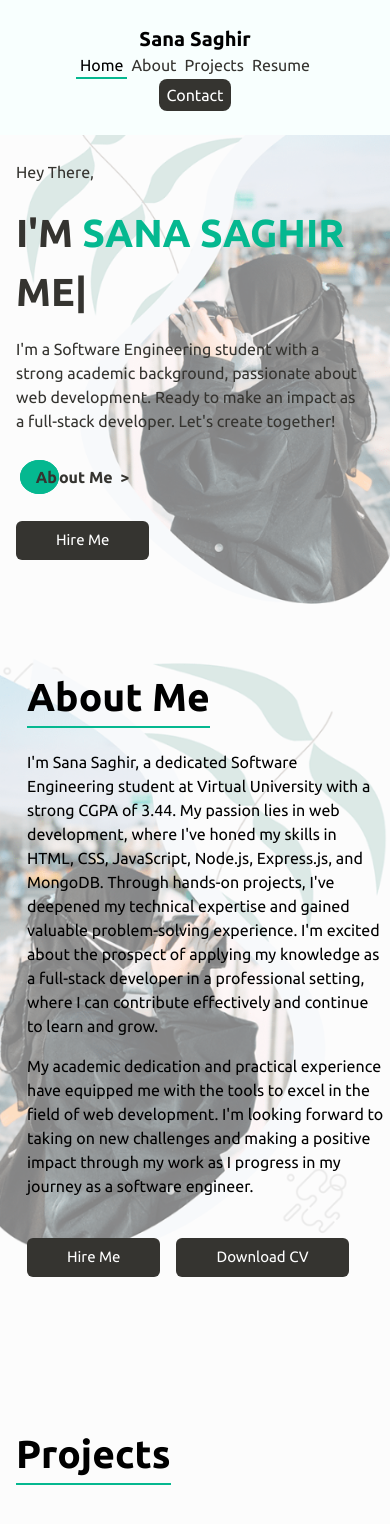
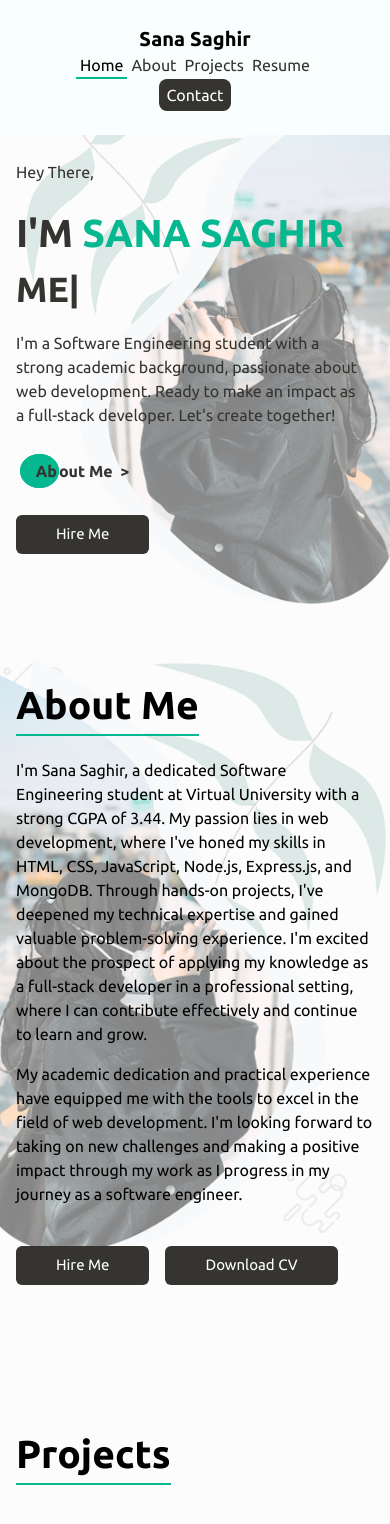
Before and after one commit to sana-developer/Project-Portfolio, a React (Create React App) app: page / in a window 390 px wide. Shown: the top 1524 px of the page. Built offline with nearby package versions, Linux system fonts and the light colour scheme; a web font is replaced by a local one.

Commit message:
inhance mobile view

```diff
--- a/src/App.css
+++ b/src/App.css
@@ -7,7 +7,7 @@ nav{
 .navbar {
   position: fixed;
   top: 0;
-  width: 100%;
+  width: 100vw;
   z-index: 100; /* Use a high z-index to ensure the navbar stays on top of other content */
 }
 
--- a/src/components/Main.jsx
+++ b/src/components/Main.jsx
@@ -28,7 +28,7 @@ function Main() {
       <div className='w-1/2 pl-14 mt-14 ml-4 mr-2 main-text'>
         <div className='my-5'><p>Hey There,</p></div>
         <div className='bold'>I'M <span className='name'>SANA SAGHIR</span></div>
-        <div className='bold'>
+        <div className='bold typed-text'>
             <span className='input'>Full Stack Developer |</span>
         </div>
         <div className='py-4 main-p'><p>I'm a Software Engineering student with a strong academic background, passionate about web development. Ready to make an impact as a full-stack developer. Let's create together!</p></div>
--- a/src/components/Navbar.jsx
+++ b/src/components/Navbar.jsx
@@ -1,5 +1,6 @@
 import React, { useState } from 'react'
 import {Link} from 'react-scroll'
+import cv from '../assets/cv.pdf'
 
 function Navbar() {
   const [activeItem, setActiveItem] = useState(0);
@@ -23,7 +24,7 @@ function Navbar() {
               onClick={() => handleItemClick(index)}
               >
                 {item == "Resume" ? (
-                  <a href="src/assets/cv.pdf" target='_blank' rel='noopener noreferrer'>
+                  <a href={cv} target='_blank' rel='noopener noreferrer'>
                   {item}
                   </a>
                 ) : (
--- a/src/index.css
+++ b/src/index.css
@@ -3,8 +3,6 @@
 @tailwind base;
 @tailwind components;
 @tailwind utilities;
-
-
 
 body{
     font-family: 'Ubuntu', sans-serif;
@@ -144,6 +142,9 @@ body{
     .bold{
         font-size: 37px;
     }
+    .typed-text{
+        font-size: 35px !important;
+    }
     .main-text{
         padding-left: 1rem;
         padding-right: 0px;
@@ -162,11 +163,16 @@ body{
     }
     .text-part{
         position: absolute;
-        left: 3px;;
+        left: 0px;;
         z-index: 1;
         width: 100% !important;
-        margin: 1rem;
-        padding-left: 0.5rem;
+    /* margin: 1rem; */
+    margin-right: 0px !important;
+    padding: 0px 0vw 0 6vw !important;
+    /* padding-right: 0 !important; */
+    margin-left: 0px !important;
+    padding-left: 1rem !important;
+    padding-right: 1rem !important;
     }
 
     #projects .bold{
```
